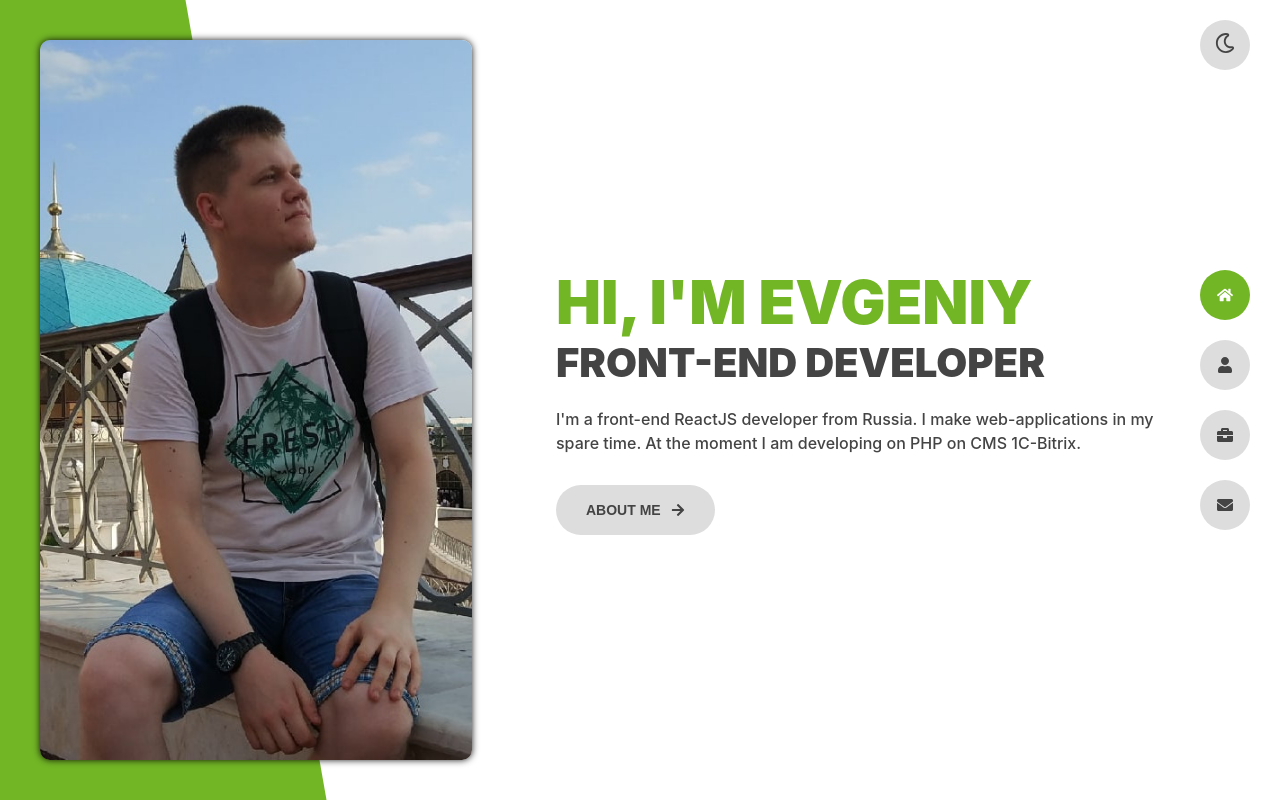
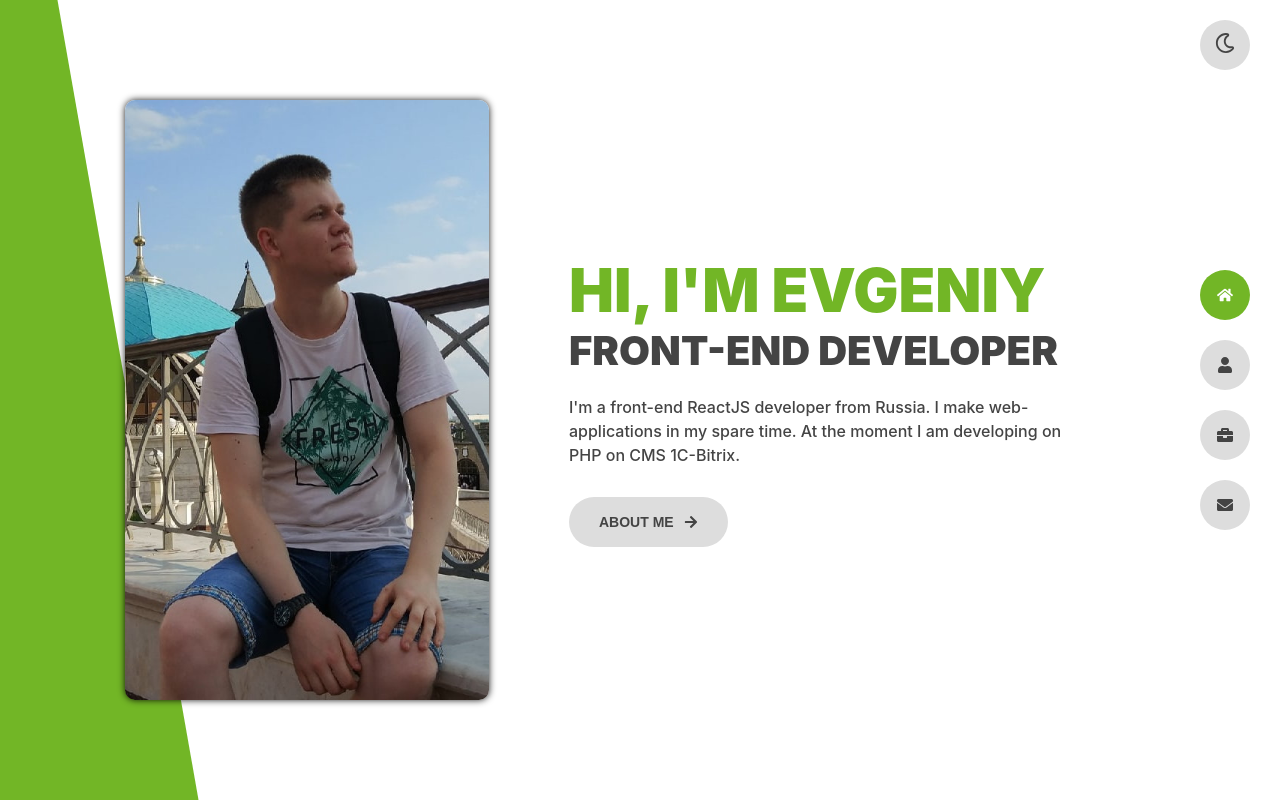
Before and after one commit to kast96/portfolio, a React (Create React App) app: page / in a window 1280 px wide. Built offline with nearby package versions, Linux system fonts and the light colour scheme.

Commit message:
home container and paddings

```diff
--- a/src/components/pages/HomePage/HomePage.styled.ts
+++ b/src/components/pages/HomePage/HomePage.styled.ts
@@ -5,7 +5,7 @@ export const HomePageStyled = styled.div`
     display: inline-block;
     position: absolute;
     top: 0;
-    left: -50%;
+    left: -60%;
     bottom: 0;
     width: 70%;
     background-color: ${(props) => props.theme.mainColor};
@@ -56,7 +56,7 @@ export const HomePageStyled = styled.div`
       flex: 1;
       height: 100%;
       max-width: 600px;
-      max-height: 800px;
+      max-height: 600px;
       background-color: rgb(255 255 255 / 20%);
       box-shadow: 0 0 7px rgb(0 0 0 / 90%);
       backdrop-filter: blur(4px);
--- a/src/components/pages/HomePage/HomePage.tsx
+++ b/src/components/pages/HomePage/HomePage.tsx
@@ -7,7 +7,7 @@ export const HomePage = () => {
   return (
     <HomePageStyled>
       <div className="accent"></div>
-      <div className="content">
+      <div className="container content">
         <div className="img-container">
           <div className="img" style={{backgroundImage: "url('/images/me.jpg')"}}></div>
         </div>
--- a/src/index.css
+++ b/src/index.css
@@ -29,6 +29,12 @@ code {
 
 .container-page {
   margin-bottom: 100px;
+}
+
+@media (max-width: 767px) {
+  .container-page {
+    margin-bottom: 0;
+  }
 }
 
 .container {
```
